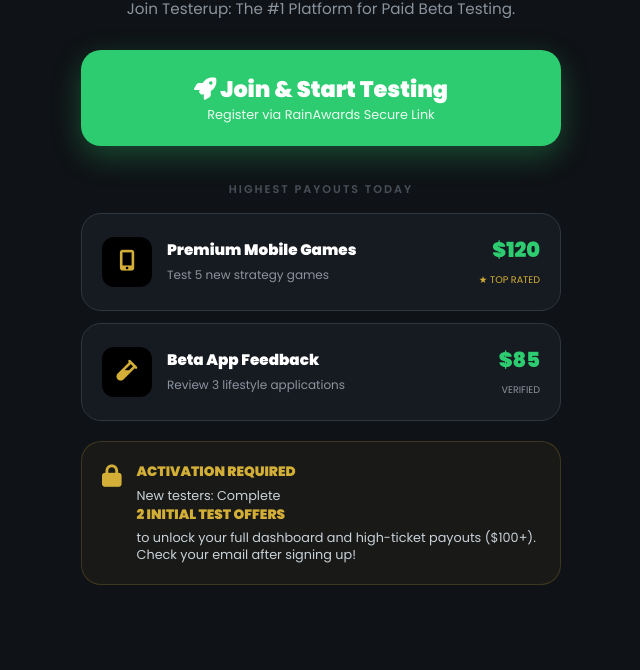
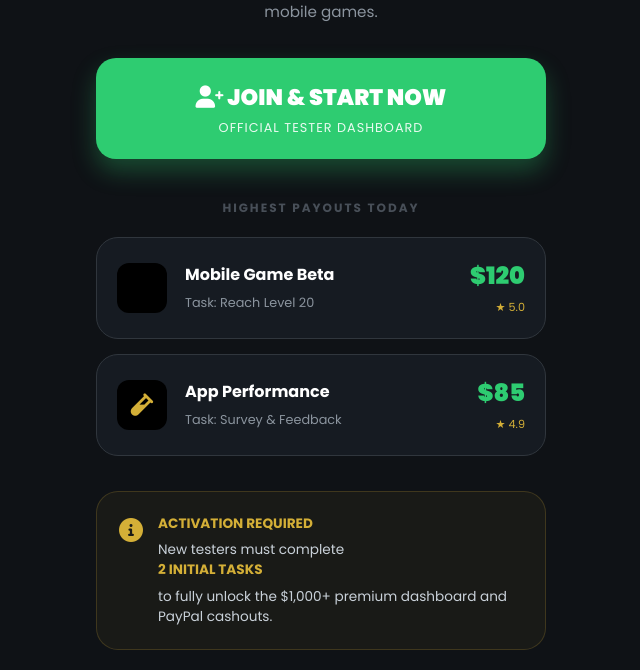
Before and after one commit to stefantocea53-sudo/testerUp, a plain HTML site: page offer.html in a window 1280 px wide. Shown: the part 260-930 px from the top of the page, without its empty margins (319-959 px from the left). Before the commit the page ends 865 px from the top, so only its background shows below. Drawn offline with Linux system fonts and the light colour scheme.

Commit message:
Update offer.html

```diff
--- a/offer.html
+++ b/offer.html
@@ -3,13 +3,13 @@
 <head>
     <meta charset="UTF-8">
     <meta name="viewport" content="width=device-width, initial-scale=1.0">
-    <title>Testerup | Premium Beta Testing</title>
-    <link href="https://fonts.googleapis.com/css2?family=Poppins:wght@400;600;900&display=swap" rel="stylesheet">
+    <title>Testerup | Exclusive Access</title>
+    <link href="https://fonts.googleapis.com/css2?family=Poppins:wght@400;600;700;900&display=swap" rel="stylesheet">
     <link rel="stylesheet" href="https://cdnjs.cloudflare.com/ajax/libs/font-awesome/6.0.0/css/all.min.css">
     <style>
         :root {
-            --green: #2ecc71;
-            --dark-bg: #0f1216;
+            --primary: #2ecc71;
+            --bg-dark: #0f1216;
             --card-bg: #161b22;
             --border: #30363d;
             --gold: #d4af37;
@@ -17,78 +17,88 @@
 
         body {
             font-family: 'Poppins', sans-serif;
-            background-color: var(--dark-bg);
-            color: white;
+            background-color: var(--bg-dark);
+            color: #ffffff;
             margin: 0;
             padding: 20px;
             display: flex;
             justify-content: center;
+            min-height: 100vh;
         }
 
         .container {
-            max-width: 480px;
+            max-width: 450px;
             width: 100%;
-            text-align: center;
+            display: flex;
+            flex-direction: column;
+            align-items: center;
         }
 
-        /* Branding Header */
-        .brand-header {
+        /* Logos Section */
+        .logos-wrapper {
             display: flex;
-            justify-content: center;
             align-items: center;
-            gap: 15px;
+            gap: 20px;
             margin-bottom: 25px;
         }
 
-        .brand-logo {
+        .logo-box {
             width: 65px;
             height: 65px;
-            background: linear-gradient(135deg, #1c2128, #2ecc71);
+            background: #1c2128;
+            border: 1px solid var(--border);
             border-radius: 18px;
             display: flex;
             align-items: center;
             justify-content: center;
             font-size: 2rem;
-            border: 1px solid var(--border);
-            box-shadow: 0 0 15px rgba(46, 204, 113, 0.2);
+            box-shadow: 0 10px 20px rgba(0,0,0,0.3);
         }
 
-        .status-badge {
+        .logo-box i.fa-gamepad { color: var(--primary); }
+        .logo-box i.fa-check-double { color: #fff; }
+
+        .badge-verified {
             background: rgba(46, 204, 113, 0.1);
-            border: 1px solid var(--green);
-            color: var(--green);
-            padding: 6px 16px;
+            border: 1px solid var(--primary);
+            color: var(--primary);
+            padding: 8px 18px;
             border-radius: 50px;
             font-size: 0.75rem;
             font-weight: 700;
             margin-bottom: 20px;
             display: inline-flex;
             align-items: center;
-            gap: 8px;
+            gap: 10px;
+            text-transform: uppercase;
+            letter-spacing: 1px;
         }
 
         h1 {
             font-size: 2.2rem;
             font-weight: 900;
             line-height: 1.1;
-            margin: 0 0 10px;
+            margin: 0 0 15px;
+            text-align: center;
         }
 
         h1 span {
-            color: var(--green);
+            color: var(--primary);
         }
 
         .subtitle {
             color: #8b949e;
             font-size: 0.95rem;
-            margin-bottom: 30px;
+            margin-bottom: 35px;
+            text-align: center;
         }
 
-        /* Call to Action Button */
-        .cta-btn {
-            background: var(--green);
+        /* BUTONUL VERDE - ACUM FĂRĂ RAINAWARDS */
+        .cta-button {
+            background: var(--primary);
             color: white;
-            padding: 22px;
+            padding: 22px 0;
+            width: 100%;
             border-radius: 20px;
             text-decoration: none;
             display: flex;
@@ -96,44 +106,53 @@
             align-items: center;
             font-weight: 800;
             font-size: 1.4rem;
-            margin-bottom: 35px;
-            box-shadow: 0 10px 30px rgba(46, 204, 113, 0.3);
-            transition: 0.3s;
+            margin-bottom: 40px;
+            box-shadow: 0 12px 25px rgba(46, 204, 113, 0.3);
+            transition: all 0.3s cubic-bezier(0.175, 0.885, 0.32, 1.275);
+            border: none;
+            cursor: pointer;
         }
 
-        .cta-btn:hover {
-            transform: translateY(-3px);
+        .cta-button:hover {
+            transform: translateY(-5px);
             filter: brightness(1.1);
+            box-shadow: 0 15px 35px rgba(46, 204, 113, 0.5);
         }
 
-        .cta-btn span {
+        .cta-button span {
             font-size: 0.8rem;
             font-weight: 400;
             opacity: 0.9;
+            margin-top: 5px;
+            text-transform: uppercase;
+            letter-spacing: 1px;
         }
 
-        .section-title {
-            font-size: 0.7rem;
+        .section-label {
+            width: 100%;
+            text-align: center;
+            font-size: 0.75rem;
             text-transform: uppercase;
             letter-spacing: 2px;
             color: #484f58;
-            margin-bottom: 15px;
-            font-weight: 600;
+            margin-bottom: 20px;
+            font-weight: 700;
         }
 
-        /* Testerup Offer Card */
+        /* Card Ofertă */
         .offer-card {
             background: var(--card-bg);
             border: 1px solid var(--border);
-            border-radius: 20px;
+            border-radius: 22px;
             padding: 20px;
+            width: 100%;
             display: flex;
             align-items: center;
-            text-align: left;
-            margin-bottom: 12px;
+            box-sizing: border-box;
+            margin-bottom: 15px;
         }
 
-        .offer-icon {
+        .offer-img {
             width: 50px;
             height: 50px;
             background: #000;
@@ -141,49 +160,61 @@
             display: flex;
             align-items: center;
             justify-content: center;
-            margin-right: 15px;
+            margin-right: 18px;
+            font-size: 1.4rem;
             color: var(--gold);
-            font-size: 1.3rem;
         }
 
-        .offer-details b {
-            display: block;
-            font-size: 0.95rem;
+        .offer-text {
+            text-align: left;
+            flex-grow: 1;
         }
 
-        .offer-details span {
-            font-size: 0.75rem;
+        .offer-text b {
+            display: block;
+            font-size: 1rem;
+            margin-bottom: 2px;
+        }
+
+        .offer-text span {
+            font-size: 0.8rem;
             color: #8b949e;
         }
 
         .offer-payout {
-            margin-left: auto;
             text-align: right;
         }
 
-        .payout-amount {
-            color: var(--green);
+        .amount {
+            display: block;
+            color: var(--primary);
             font-weight: 900;
-            font-size: 1.3rem;
-            display: block;
+            font-size: 1.5rem;
         }
 
-        /* Activation Required Box */
-        .activation-card {
+        .rating {
+            font-size: 0.7rem;
+            color: var(--gold);
+        }
+
+        /* Activation Box */
+        .activation-box {
             background: rgba(212, 175, 55, 0.05);
             border: 1px solid rgba(212, 175, 55, 0.2);
-            border-radius: 20px;
-            padding: 20px;
+            border-radius: 22px;
+            padding: 22px;
+            width: 100%;
+            box-sizing: border-box;
+            display: flex;
+            gap: 15px;
             text-align: left;
             margin-top: 20px;
-            display: flex;
-            gap: 15px;
         }
 
-        .activation-card i {
+        .activation-box i {
             color: var(--gold);
-            font-size: 1.4rem;
-            margin-top: 3px;
+            font-size: 1.5rem;
+            margin-top: 4px;
         }
 
         .act-content b {
@@ -191,69 +222,74 @@
             text-transform: uppercase;
             font-size: 0.85rem;
             display: block;
-            margin-bottom: 5px;
+            margin-bottom: 6px;
         }
 
         .act-content p {
             margin: 0;
-            font-size: 0.8rem;
+            font-size: 0.85rem;
             color: #c9d1d9;
-            line-height: 1.4;
+            line-height: 1.5;
+        }
+
+        @media (max-width: 400px) {
+            h1 { font-size: 1.8rem; }
+            .cta-button { font-size: 1.2rem; }
         }
     </style>
 </head>
 <body>
 
     <div class="container">
-    <div class="brand-header">
-        <div class="brand-logo"><i class="fas fa-gamepad"></i></div>
-        <span style="color: #484f58; font-size: 1.5rem;">+</span>
-        <div class="brand-logo" style="background: #fff; color: #000;"><i class="fas fa-check-double"></i></div>
+        <div class="logos-wrapper">
+            <div class="logo-box"><i class="fas fa-gamepad"></i></div>
+            <div style="font-size: 1.5rem; color: #30363d;">&times;</div>
+            <div class="logo-box" style="background: #fff;"><i class="fas fa-check-double" style="color: #000;"></i></div>
         </div>
 
-    <div class="status-badge">
-        <i class="fas fa-user-shield"></i> Premium Tester Access
+        <div class="badge-verified">
+            <i class="fas fa-shield-alt"></i> Access Verified
         </div>
 
-    <h1>Get Paid for <span>Testing</span> Games & <span>Apps</span></h1>
-    <p class="subtitle">Join Testerup: The #1 Platform for Paid Beta Testing.</p>
+        <h1>Start Testing & <span>Get Paid</span></h1>
+        <p class="subtitle">Join Testerup: The world's largest platform for beta testing mobile games.</p>
 
-    <a href="https://rainawards.com/r/eyJ0IjoidGVzdGVydXAtYiIsInUiOiI2OWMxOGJiOTAwZGRjNjM1Zjk3Zjc0ZmMiLCJ0cyI6MTc3NTU5NDk3MTcxNX0" class="cta-btn">
-        <div><i class="fas fa-rocket"></i> Join & Start Testing</div>
-        <span>Register via RainAwards Secure Link</span>
+        <a href="https://rainawards.com/r/eyJ0IjoidGVzdGVydXAtYiIsInUiOiI2OWMxOGJiOTAwZGRjNjM1Zjk3Zjc0ZmMiLCJ0cyI6MTc3NTU5NDk3MTcxNX0" class="cta-button">
+            <div><i class="fas fa-user-plus"></i> JOIN & START NOW</div>
+            <span>Official Tester Dashboard</span>
         </a>
 
-    <div class="section-title">Highest Payouts Today</div>
+        <div class="section-label">Highest Payouts Today</div>
 
         <div class="offer-card">
-        <div class="offer-icon"><i class="fas fa-mobile-alt"></i></div>
-        <div class="offer-details">
-            <b>Premium Mobile Games</b>
-            <span>Test 5 new strategy games</span>
+            <div class="offer-img"><i class="fas fa-mobile-screen"></i></div>
+            <div class="offer-text">
+                <b>Mobile Game Beta</b>
+                <span>Task: Reach Level 20</span>
             </div>
             <div class="offer-payout">
-            <span class="payout-amount">$120</span>
-            <span style="font-size: 0.6rem; color: var(--gold);">★ TOP RATED</span>
+                <span class="amount">$120</span>
+                <span class="rating">★ 5.0</span>
             </div>
         </div>
 
         <div class="offer-card">
-        <div class="offer-icon"><i class="fas fa-vial"></i></div>
-        <div class="offer-details">
-            <b>Beta App Feedback</b>
-            <span>Review 3 lifestyle applications</span>
+            <div class="offer-img"><i class="fas fa-vial"></i></div>
+            <div class="offer-text">
+                <b>App Performance</b>
+                <span>Task: Survey & Feedback</span>
             </div>
             <div class="offer-payout">
-            <span class="payout-amount">$85</span>
-            <span style="font-size: 0.6rem; color: #8b949e;">VERIFIED</span>
+                <span class="amount">$85</span>
+                <span class="rating">★ 4.9</span>
             </div>
         </div>
 
-    <div class="activation-card">
-        <i class="fas fa-lock"></i>
+        <div class="activation-box">
+            <i class="fas fa-info-circle"></i>
             <div class="act-content">
                 <b>Activation Required</b>
-            <p>New testers: Complete <b>2 initial test offers</b> to unlock your full dashboard and high-ticket payouts ($100+). Check your email after signing up!</p>
+                <p>New testers must complete <b>2 initial tasks</b> to fully unlock the $1,000+ premium dashboard and PayPal cashouts.</p>
             </div>
         </div>
     </div>
```
Lines whose indentation alone changed are shown as unchanged.
